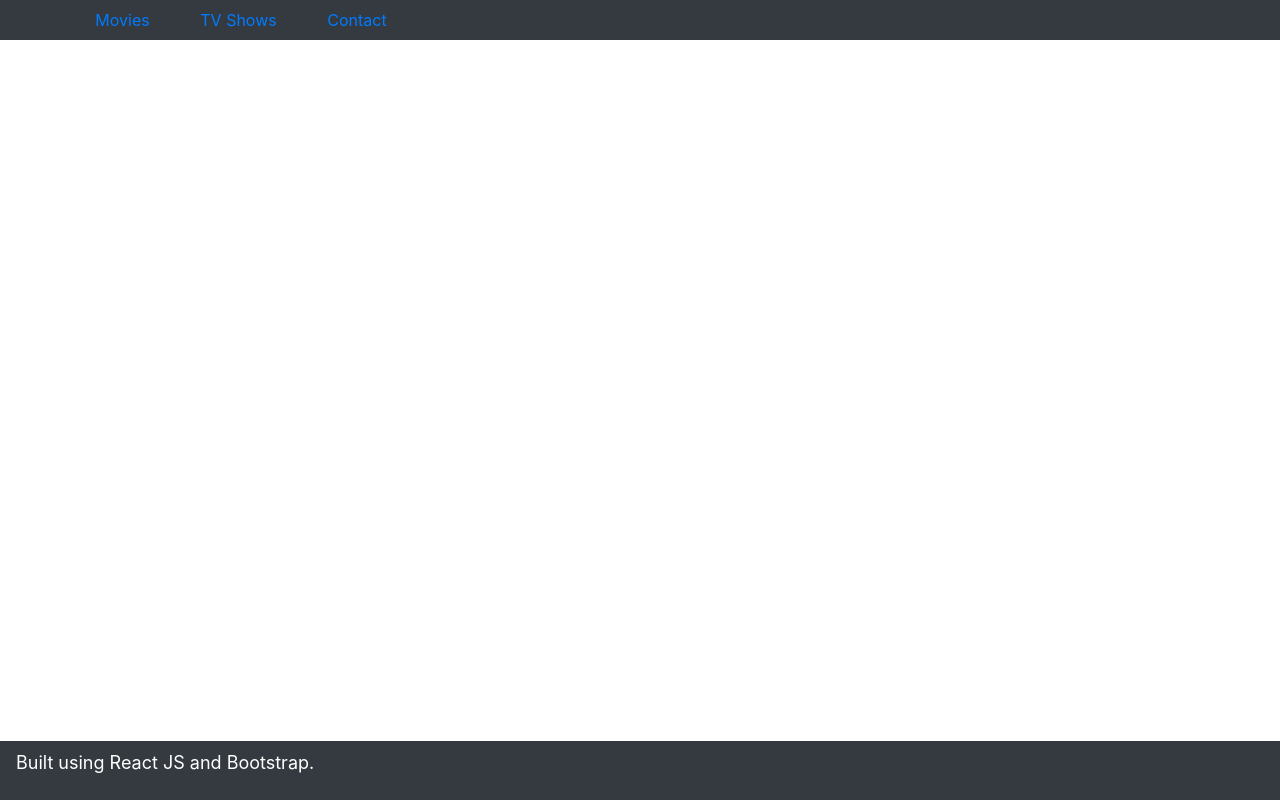
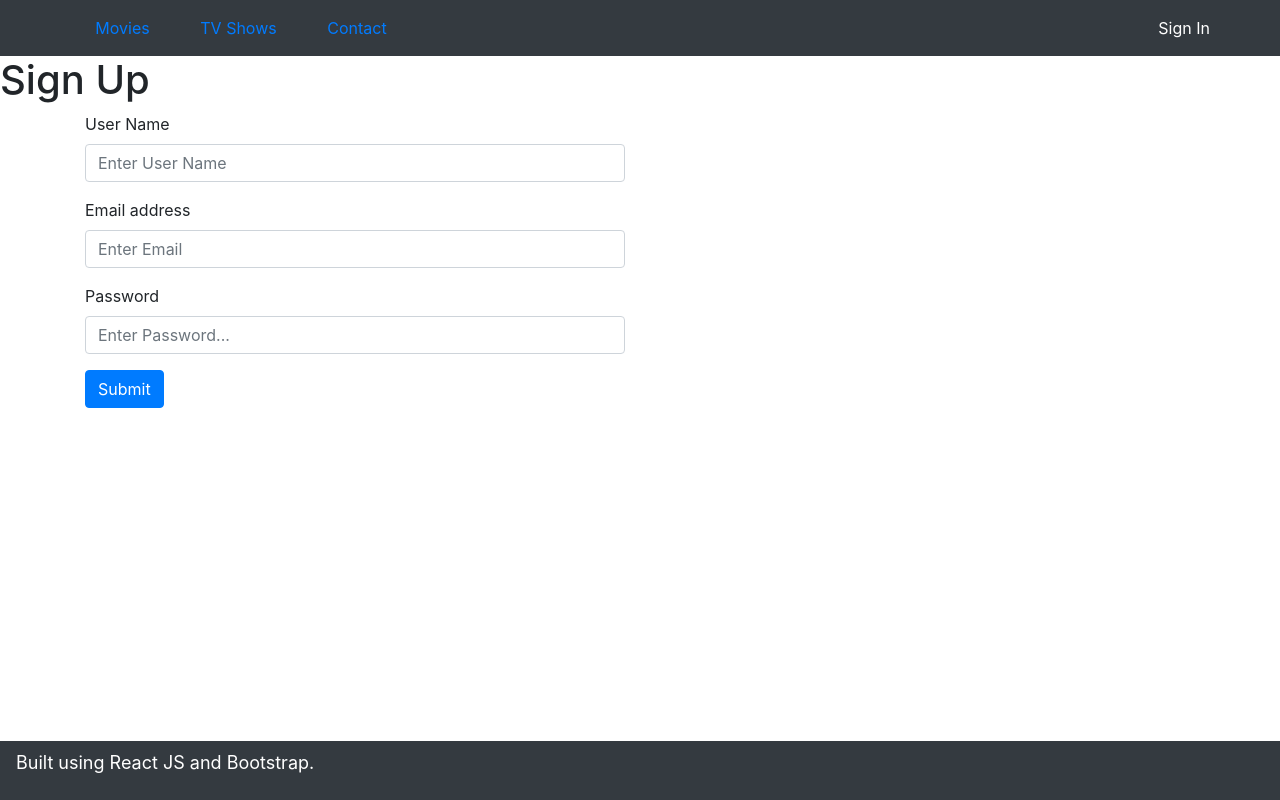
Before and after one commit to codejohnson89/ReactMovieDB, a React (Create React App) app: page /SignUp in a window 1280 px wide. Built offline with nearby package versions, Linux system fonts and the light colour scheme.

Commit message:
Start building the functionality to user authentication

```diff
--- a/src/App.js
+++ b/src/App.js
@@ -9,6 +9,8 @@ import Contact from './components/Contact';
 import './App.scss';
 import Results from './components/modules/Results';
 import Tvshows from './components/Tvshows';
+import SignUp from './components/SignUp';
+
 
 function App() {
   return (
@@ -19,6 +21,7 @@ function App() {
         <Route path="/tvshows" exact component={Tvshows} />
         <Route path="/contact" exact component={Contact} />
         <Route path="/results" exact component={Results} />
+        <Route path="/SignUp" exact component={SignUp} />
       </Switch>
       <Footer/>
     </Router>
--- /dev/null
+++ b/src/components/SignUp.js
@@ -0,0 +1,74 @@
+import React, { useState } from 'react';
+import { Container, Col, Row, Form, Button } from 'react-bootstrap';
+
+import firebase from 'firebase';
+
+function LoginForm() {
+
+    const [emailSignUp, setEmailSignUp] = useState("");
+    const [userName, setUserName] = useState("");
+    const [passwordSignUp, setPasswordSignUp] = useState("");
+    const [validated, setValidated] = useState(false);
+
+    const handleSubmit = e => {
+        const form = e.currentTarget;
+        if (form.checkValidity() === false) {
+          e.preventDefault();
+          e.stopPropagation();
+        }
+        e.preventDefault();
+
+        setValidated(true);
+
+        firebase.auth().createUserWithEmailAndPassword(emailSignUp, passwordSignUp).catch(function(error) {
+            // Handle Errors here.
+            var errorCode = error.code;
+            var errorMessage = error.message;
+
+            console.log(errorCode, errorMessage);
+            // ...
+          }).then(() => {
+              var user = firebase.auth().currentUser;
+
+              user.updateProfile({displayName: userName});
+                setEmailSignUp("");
+                setUserName("");
+                setPasswordSignUp("");
+                setValidated(false);
+          });
+      };
+
+      console.log(firebase.auth().currentUser)
+
+    return (
+        <div>
+            <h1>Sign Up</h1>
+            <Container>
+              <Row>
+                <Col sm={6}>
+                  <Form noValidate validated={validated} onSubmit={handleSubmit}>
+                          <Form.Group controlId="formUserName">
+                          <Form.Label>User Name</Form.Label>
+                          <Form.Control type="email" placeholder="Enter User Name" value={userName} onChange={e => setUserName(e.currentTarget.value)}/>
+                          </Form.Group>
+                          <Form.Group controlId="formEmailSignUp">
+                          <Form.Label>Email address</Form.Label>
+                          <Form.Control type="email" placeholder="Enter Email" value={emailSignUp} onChange={e => setEmailSignUp(e.currentTarget.value)}/>
+                          </Form.Group>
+                          <Form.Group controlId="formPasswordSignUp">
+                          <Form.Label>Password</Form.Label>
+                          <Form.Control type="textarea" placeholder="Enter Password..." value={passwordSignUp} onChange={e => setPasswordSignUp(e.currentTarget.value)}/>
+                          </Form.Group>
+                          <Button variant="primary" type="submit">Submit</Button>
+                      </Form>
+                </Col>
+                <Col sm={6}></Col>
+              </Row>
+            </Container>
+
+
+        </div>
+    )
+}
+
+export default LoginForm;
--- a/src/components/modules/Header.js
+++ b/src/components/modules/Header.js
@@ -17,6 +17,12 @@ export default function Header() {
                             <Link to="/contact">Contact</Link>
                         </Nav.Item>
                     </Nav>
+                    <Navbar.Collapse className="justify-content-end">
+                        <Navbar.Text>
+                        <Link to="/signup">Sign In</Link>
+                        {/* Signed in as: <a href="#login">Mark Otto</a> */}
+                        </Navbar.Text>
+                    </Navbar.Collapse>
                 </Container>
             </Navbar>
     )
```
